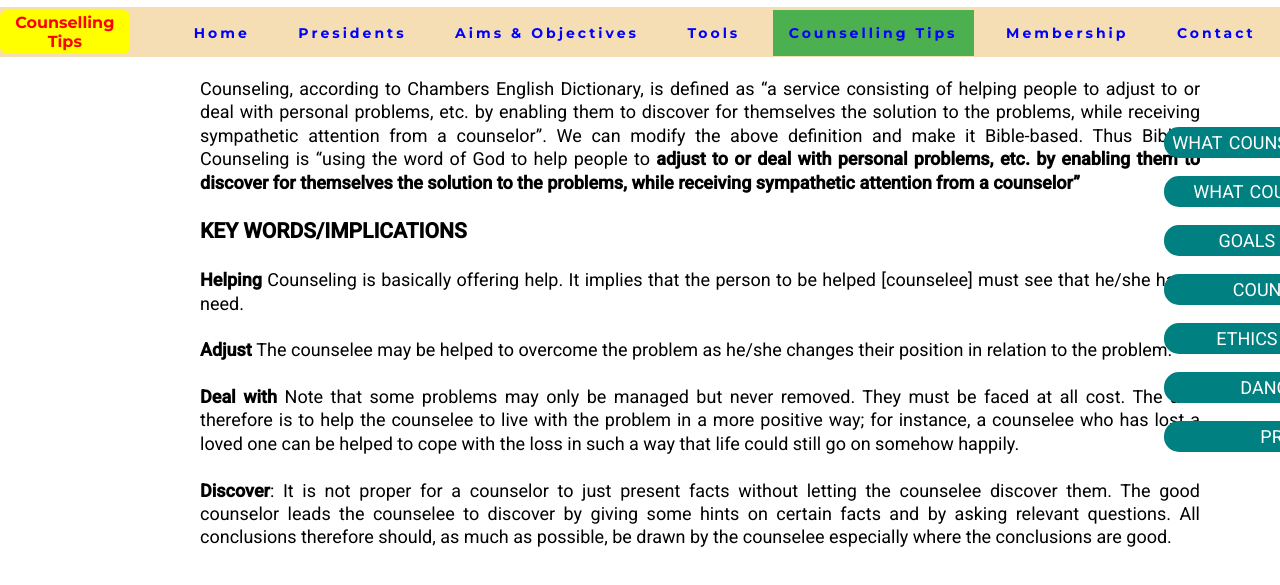
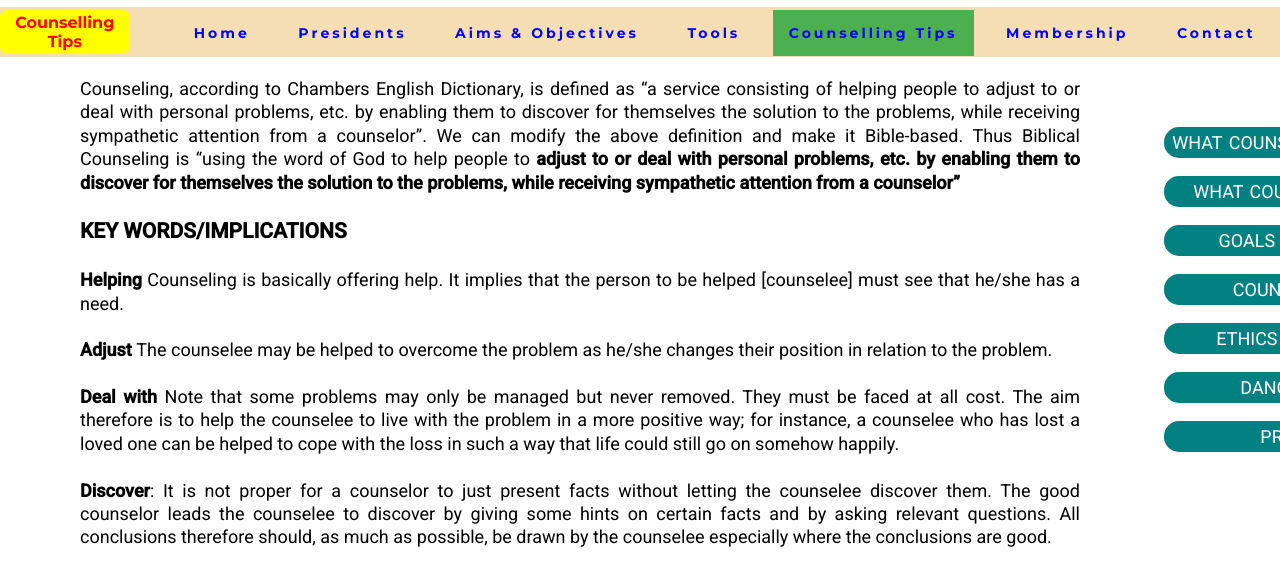
Before and after one commit to chrisanani/cbc_cfg, a plain HTML site: page counsellingtips.html in a window 1280 px wide. Shown: the part 45-630 px from the top of the page. Drawn offline with Linux system fonts and the light colour scheme.

Commit message:
Update counselling.css

```diff
--- a/counselling.css
+++ b/counselling.css
@@ -157,7 +157,7 @@ h2 {
   display: flex;
   flex-direction: row;
   flex: 1, ;
-  margin-left: 200px;
+  margin-left: 80px;
 
 }
   .tips {
```
